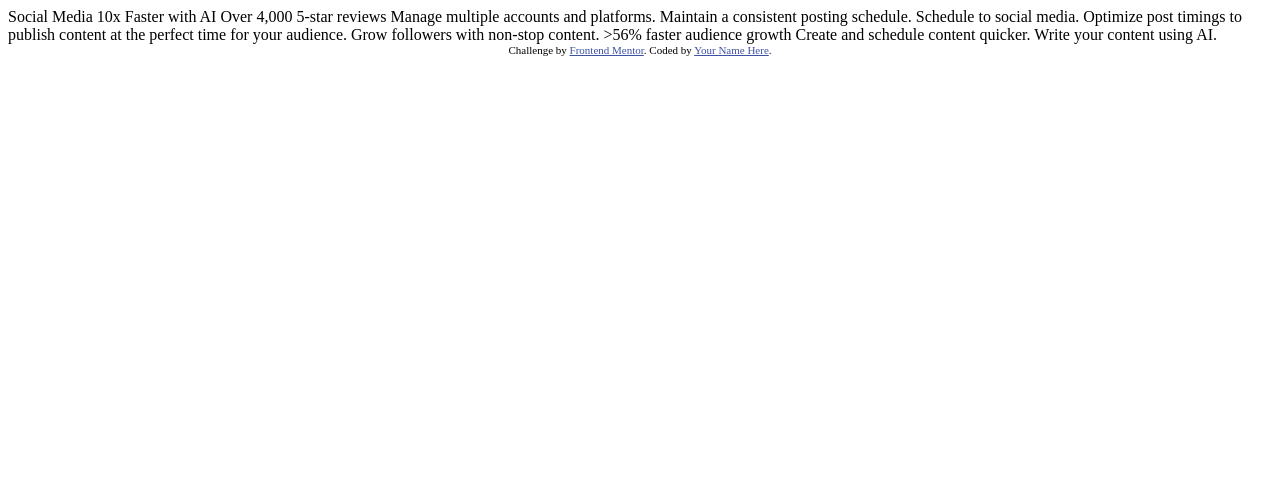
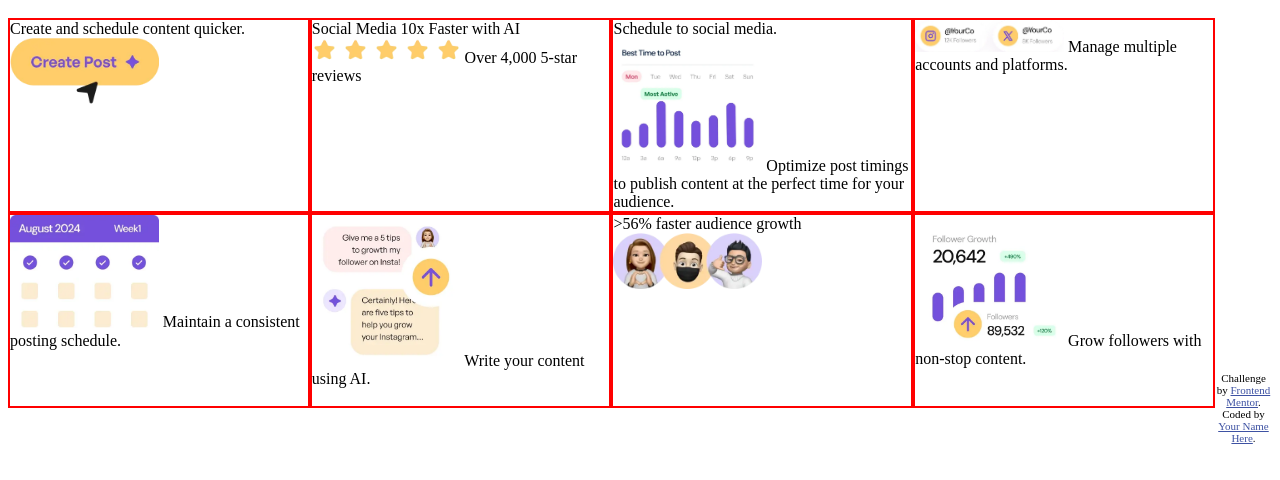
Before and after one commit to aufalfirdausi/fem-bento-grid-main, a plain HTML site: page index.html in a window 1280 px wide. Drawn offline with Linux system fonts and the light colour scheme.

Commit message:
create code html

```diff
--- a/index.html
+++ b/index.html
@@ -7,32 +7,57 @@
   <link rel="icon" type="image/png" sizes="32x32" href="./assets/images/favicon-32x32.png">
 
   <title>Frontend Mentor | Bento grid</title>
+  <link rel="stylesheet" href="main.css">
 
   <!-- Feel free to remove these styles or customise in your own stylesheet 👍 -->
-  <style>
-    .attribution { font-size: 11px; text-align: center; }
-    .attribution a { color: hsl(228, 45%, 44%); }
-  </style>
 </head>
 <body>
 
+  <div class="container">
+
+    <div class="col create">
+      Create and schedule content quicker.
+      <img src="illustration-create-post.webp" alt="">
+    </div>
+
+    <div class="col social">
   Social Media 10x Faster with AI
+  <img src="illustration-five-stars.webp" alt="">
   Over 4,000 5-star reviews
+    </div>
 
-  Manage multiple accounts and platforms.
+    <div class="col schedule">
+    Schedule to social media.
+    <img src="illustration-schedule-posts.webp" alt="">
+    Optimize post timings to publish content at the perfect time for your audience.
+    </div>
 
-  Maintain a consistent posting schedule.
+    <div class="col manage">
+      <img src="illustration-multiple-platforms.webp" alt="">
+      Manage multiple accounts and platforms.
+    </div>
 
-  Schedule to social media.
-  Optimize post timings to publish content at the perfect time for your audience.
+    <div class="col maintain">
+      <img src="illustration-consistent-schedule.webp" alt="">
+      Maintain a consistent posting schedule.
+    </div>
 
-  Grow followers with non-stop content.
+    <div class="col write">
+      <img src="illustration-ai-content.webp" alt="">
+    Write your content using AI.
+    </div>
 
-  >56% faster audience growth
+    <div class="col faster">
+      >56% faster audience growth
+      <img src="illustration-audience-growth.webp" alt="">
+    </div>
 
-  Create and schedule content quicker.
+    <div class="col grow">
+      <img src="illustration-grow-followers.webp" alt="">
+      Grow followers with non-stop content.
+    </div>
 
-  Write your content using AI.
+  </div>
 
   <div class="attribution">
     Challenge by <a href="https://www.frontendmentor.io?ref=challenge">Frontend Mentor</a>.
--- /dev/null
+++ b/main.css
@@ -0,0 +1,26 @@
+.attribution { font-size: 11px; text-align: center; }
+.attribution a { color: hsl(228, 45%, 44%); }
+
+body {
+    min-height: 100vh;
+   display: flex;
+   justify-content: center;
+   align-items: center;
+}
+
+.container {
+    font-family: 'Dm sans';
+    display: grid;
+    grid-area:
+    "";
+    grid-template-columns: repeat(4, 1fr);
+    grid-template-rows: repeat(4, 1fr);
+}
+
+.col {
+    border: solid red 2px;
+}
+
+img {
+    width: 50%;
+}
```
Also changed, not shown: illustration-ai-content.webp (renamed from assets/images/illustration-ai-content.webp), illustration-audience-growth.webp (renamed from assets/images/illustration-audience-growth.webp), illustration-consistent-schedule.webp (renamed from assets/images/illustration-consistent-schedule.webp), illustration-create-post.webp (renamed from assets/images/illustration-create-post.webp), illustration-five-stars.webp (renamed from assets/images/illustration-five-stars.webp), illustration-grow-followers.webp (renamed from assets/images/illustration-grow-followers.webp), illustration-multiple-platforms.webp (renamed from assets/images/illustration-multiple-platforms.webp), illustration-schedule-posts.webp (renamed from assets/images/illustration-schedule-posts.webp).
